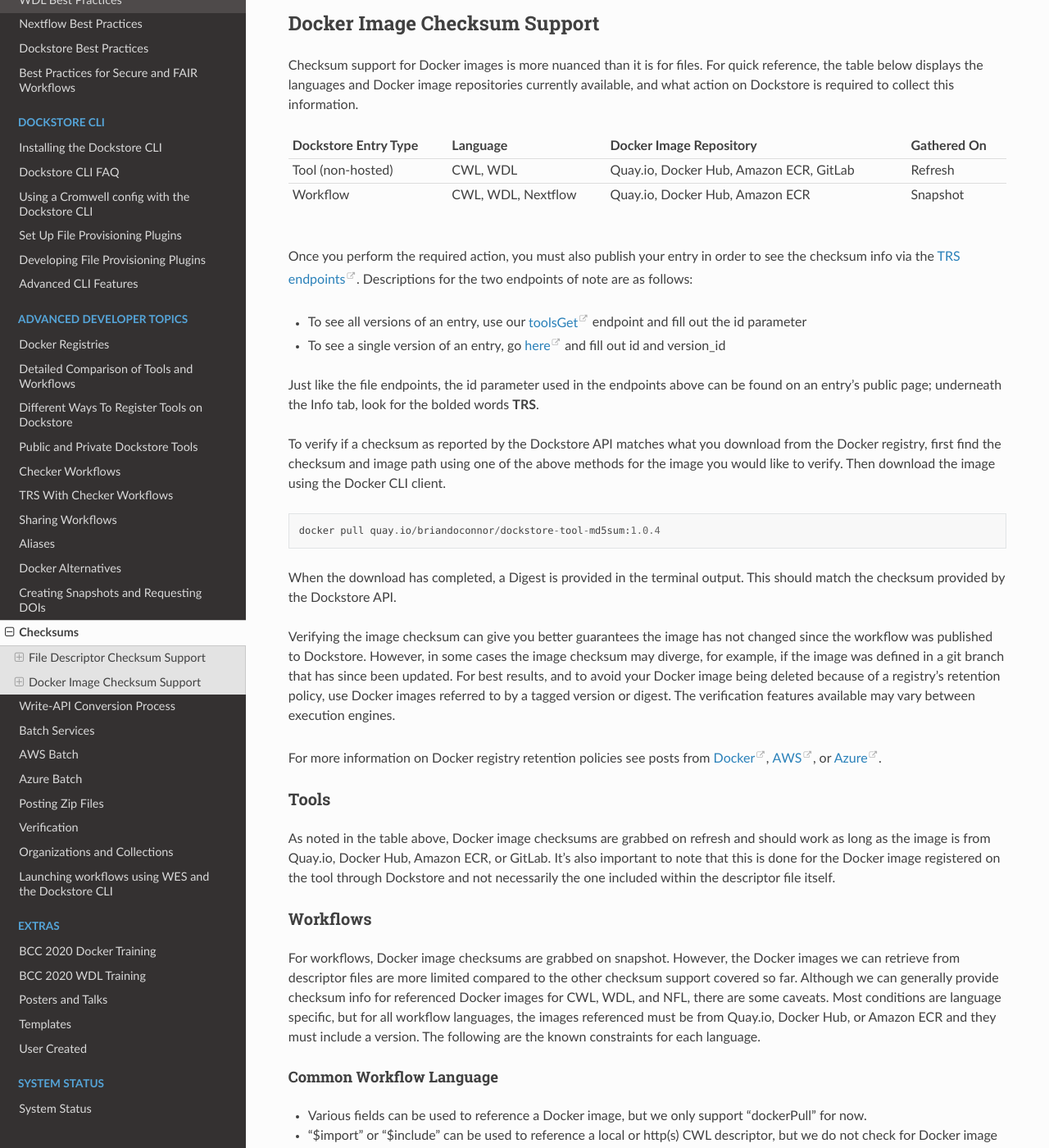
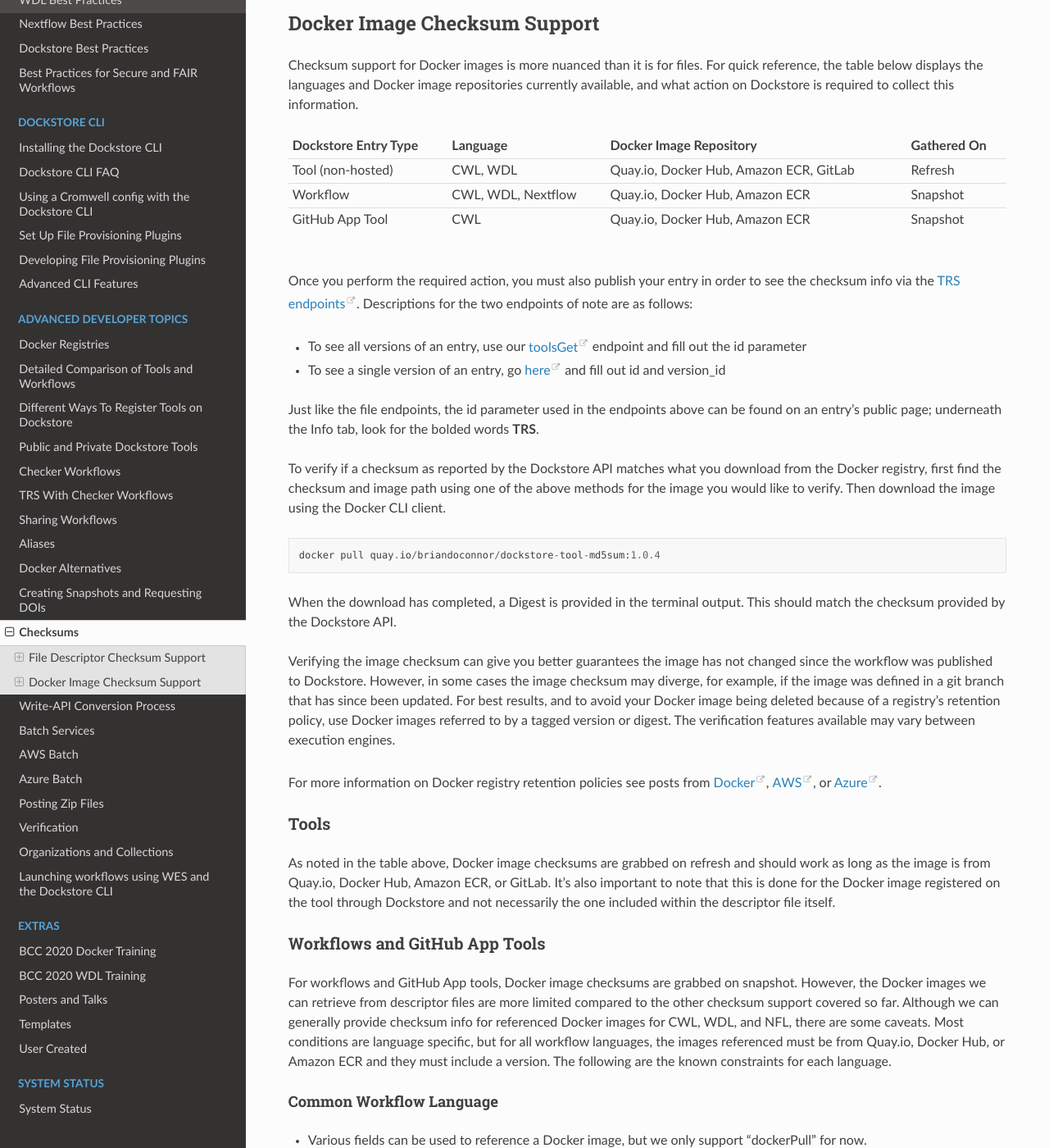
Before and after one commit to dockstore/dockstore-documentation, a Sphinx documentation site: the page built from docs/advanced-topics/checksum-support.rst, in a window 1280 px wide and 1400 px high, scrolled down 1322 px. Shown: the whole window at 82% size. Built offline with Sphinx 7.4.7 and the Read the Docs theme 2.0.0, drawn with Linux system fonts in a browser that asks for light colours.

Commit message:
Add GitHub App tools

```diff
--- a/docs/_static/checksum-support.html
+++ b/docs/_static/checksum-support.html
@@ -36,5 +36,11 @@
             <th style="padding: 5px; font-weight: normal;">Quay.io, Docker Hub, Amazon ECR</th>
             <th style="padding: 5px; font-weight: normal;">Snapshot</th>
         </tr>
+        <tr style="border-top: 1px solid #ddd;">
+            <th style="padding: 5px; font-weight: normal;">GitHub App Tool</th>
+            <th style="padding: 5px; font-weight: normal;">CWL</th>
+            <th style="padding: 5px; font-weight: normal;">Quay.io, Docker Hub, Amazon ECR</th>
+            <th style="padding: 5px; font-weight: normal;">Snapshot</th>
+        </tr>
     </body>
 </table>
--- a/docs/advanced-topics/checksum-support.rst
+++ b/docs/advanced-topics/checksum-support.rst
@@ -97,9 +97,9 @@ As noted in the table above, Docker image checksums are grabbed on refresh and s
 Amazon ECR, or GitLab. It's also important to note that this is done for the Docker image registered on the tool through Dockstore and not necessarily
 the one included within the descriptor file itself.
 
-Workflows
----------
-For workflows, Docker image checksums are grabbed on snapshot. However, the Docker images we can retrieve from descriptor files
+Workflows and GitHub App Tools
+------------------------------
+For workflows and GitHub App tools, Docker image checksums are grabbed on snapshot. However, the Docker images we can retrieve from descriptor files
 are more limited compared to the other checksum support covered so far. Although we can generally provide checksum info for referenced Docker
 images for CWL, WDL, and NFL, there are some caveats. Most conditions are language specific, but for all workflow languages, the images
 referenced must be from Quay.io, Docker Hub, or Amazon ECR and they must include a version. The following are the known constraints for each language.
```
